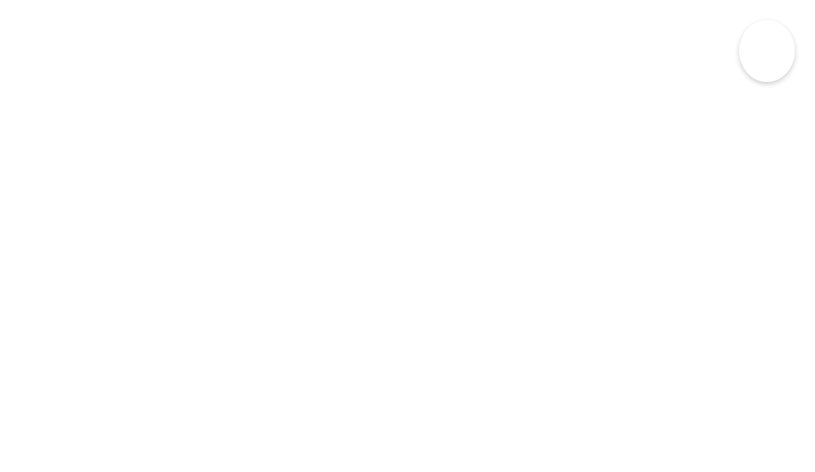
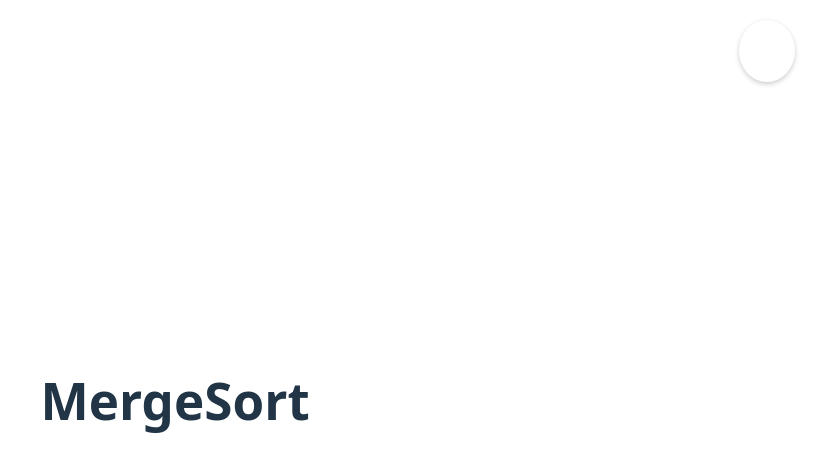
Before and after one commit to cmj0415/DSA-Visualization, a React (Vite) app in the folder dsa-visualization/: page /MergeSort in a window 1280 px wide. Before the commit this address had no page. Shown: the top 472 px of the page, without its empty margins (465-1280 px from the left). Built offline with nearby package versions, Linux system fonts and the light colour scheme.

Commit message:
feat/MergeSort home page

```diff
--- a/dsa-visualization/src/App.tsx
+++ b/dsa-visualization/src/App.tsx
@@ -5,6 +5,7 @@ import Menu from "./components/Menu";
 import HomeButton from "./components/HomeButton";
 import Home from "./pages/Home";
 import SegTree from "./pages/SegTree";
+import MergeSort from "./pages/MergeSort";
 
 export default function App() {
   return (
@@ -14,6 +15,7 @@ export default function App() {
       <Routes>
         <Route path="/" element={<Home />} />
         <Route path="/segtree" element={<SegTree />} />
+        <Route path="/MergeSort" element={<MergeSort />} />
       </Routes>
     </BrowserRouter>
   );
--- /dev/null
+++ b/dsa-visualization/src/pages/MergeSort.tsx
@@ -0,0 +1,3 @@
+export default function MergeSort() {
+  return <h1>MergeSort</h1>;
+}
```
